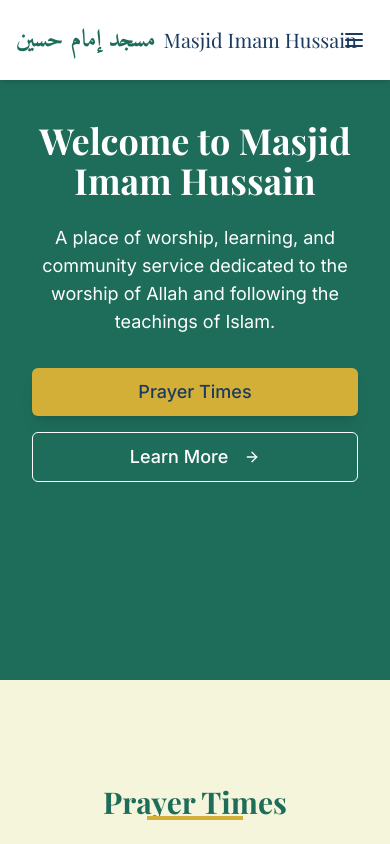
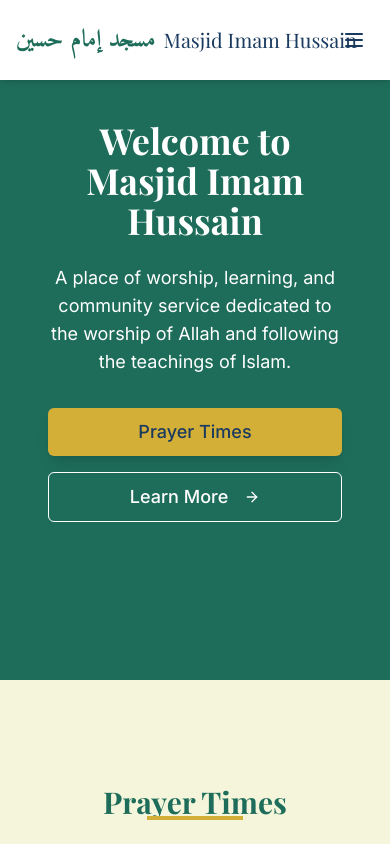
Before and after one commit to basharat720/masjid-harmony-web, a React (Vite) app: page / in a window 390 px wide. Shown: the top 844 px of the page. Built offline with nearby package versions, Linux system fonts and the light colour scheme; no server answers; the database is empty.

Commit message:
Fix: Hero component whitespace
Add whitespace to the left and right of the Hero component.

```diff
--- a/src/components/Hero.tsx
+++ b/src/components/Hero.tsx
@@ -5,7 +5,7 @@ import { Button } from "@/components/ui/button";
 
 const Hero = () => {
   return (
-    <div className="relative bg-masjid-primary text-white overflow-hidden h-[600px] md:h-[650px] lg:h-[700px] px-4 sm:px-6 lg:px-8">
+    <div className="relative bg-masjid-primary text-white overflow-hidden h-[600px] md:h-[650px] lg:h-[700px] px-8 sm:px-12 lg:px-20">
       {/* Decorative Islamic pattern overlay */}
       <div className="absolute inset-0 islamic-pattern bg-masjid-primary opacity-10"></div>
 
```
